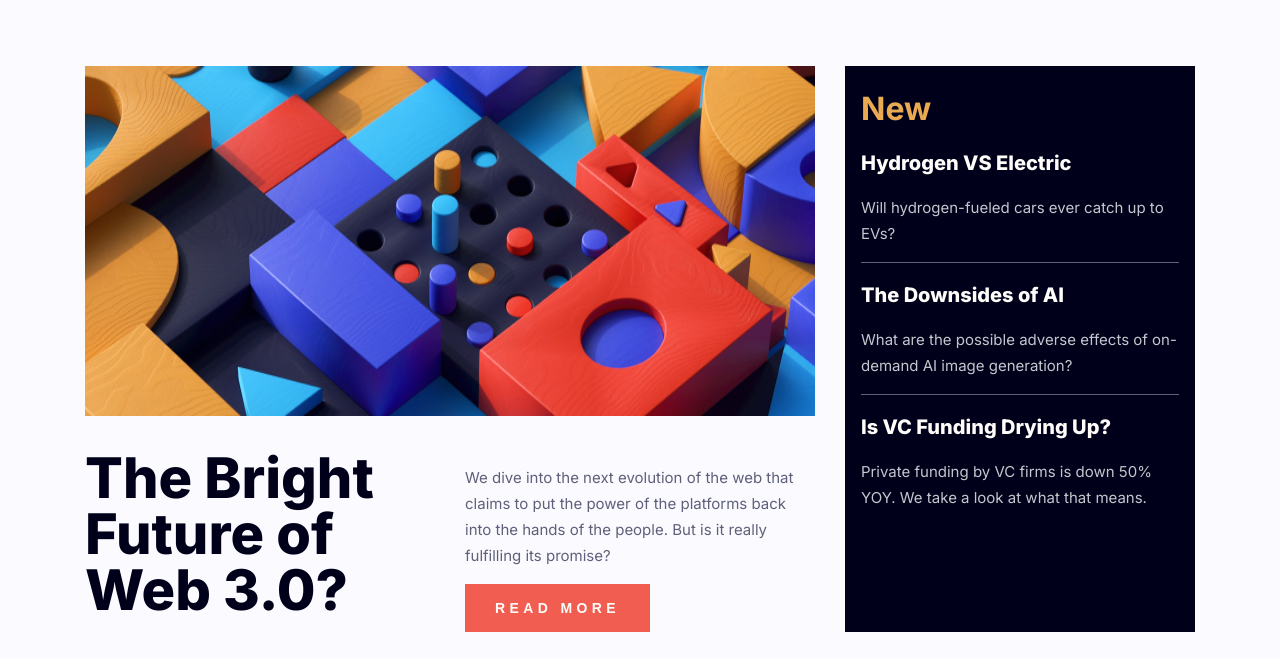
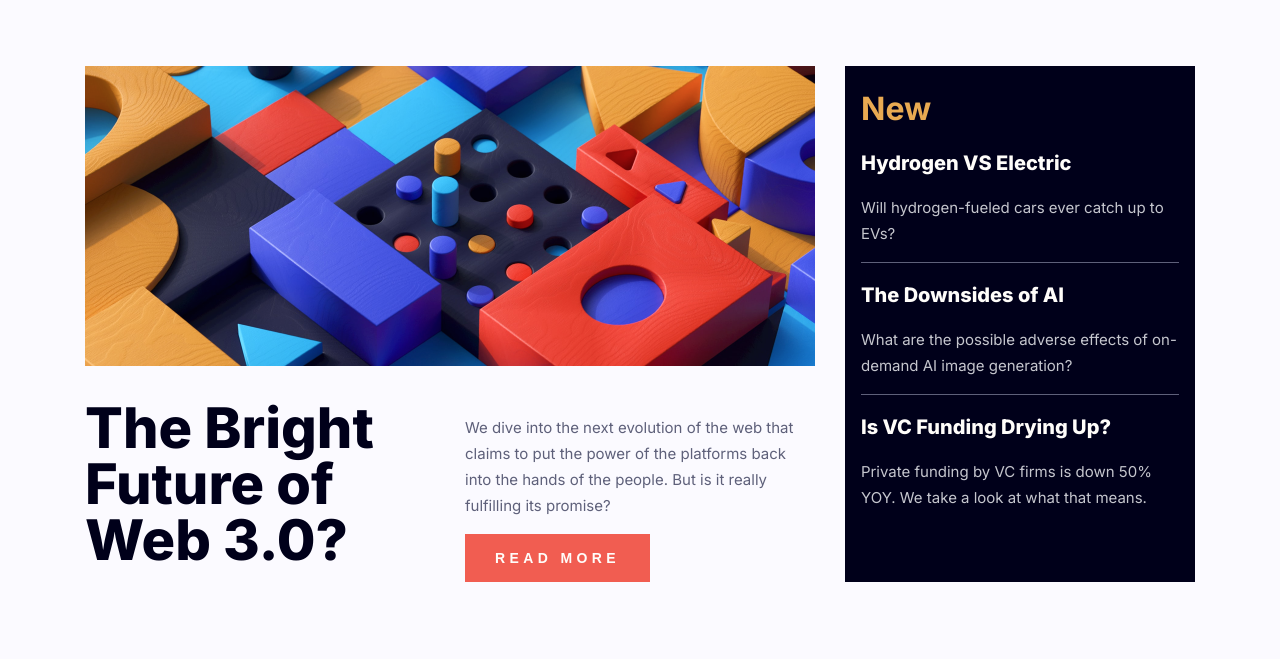
Before and after one commit to ImadeusF/Figma-1, a plain HTML site: page index.html in a window 1280 px wide. Shown: the part 128-787 px from the top of the page. Drawn offline with Linux system fonts and the light colour scheme.

Commit message:
Projet cor img 2

```diff
--- a/style.css
+++ b/style.css
@@ -148,7 +148,7 @@ body {
 
 .zone1 img {
   width: 100%;
-  height: 350px;
+  height: 300px;
 }
 
 .zone3 {
@@ -346,10 +346,6 @@ hr {
     width: 100px;
   }
 
-  .zone1 img {
-    width: 100%;
-  }
-
   .zone3 h1 {
     font-size: 56px;
     font-weight: 800;
```
